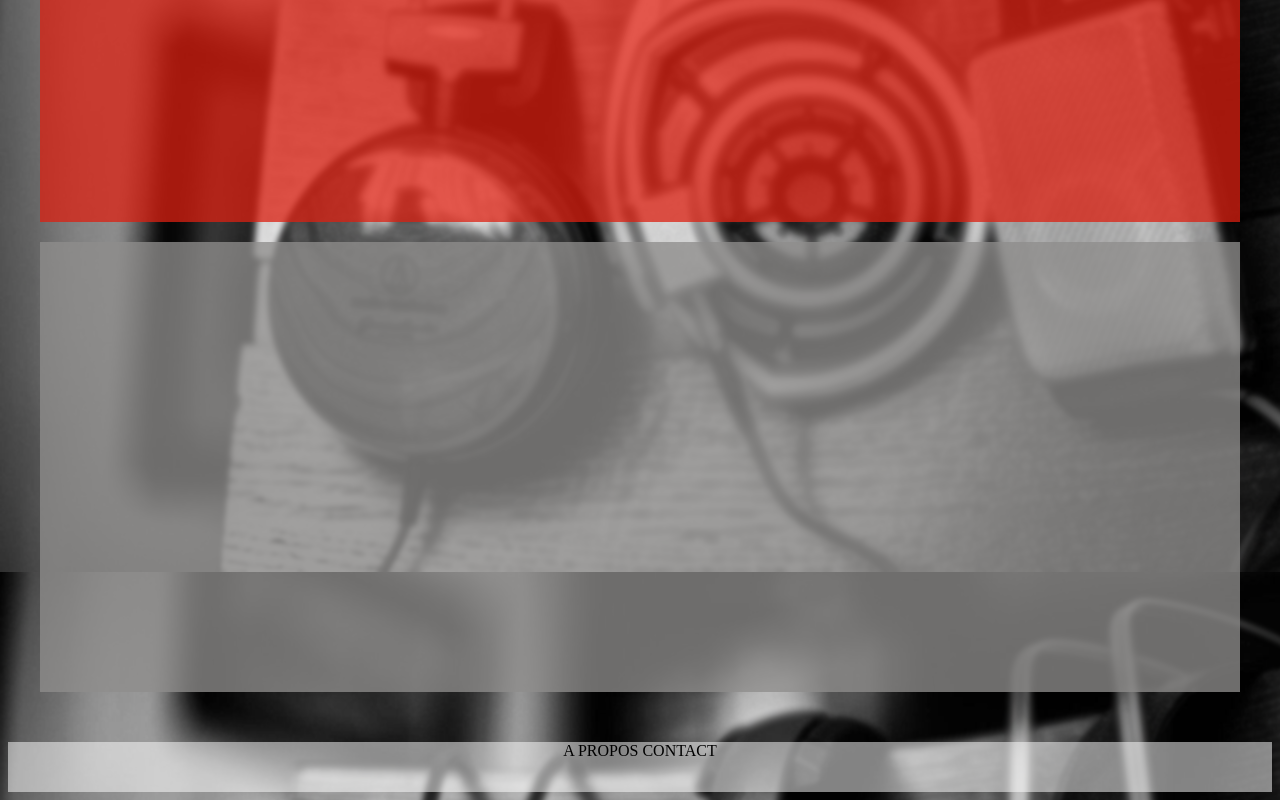
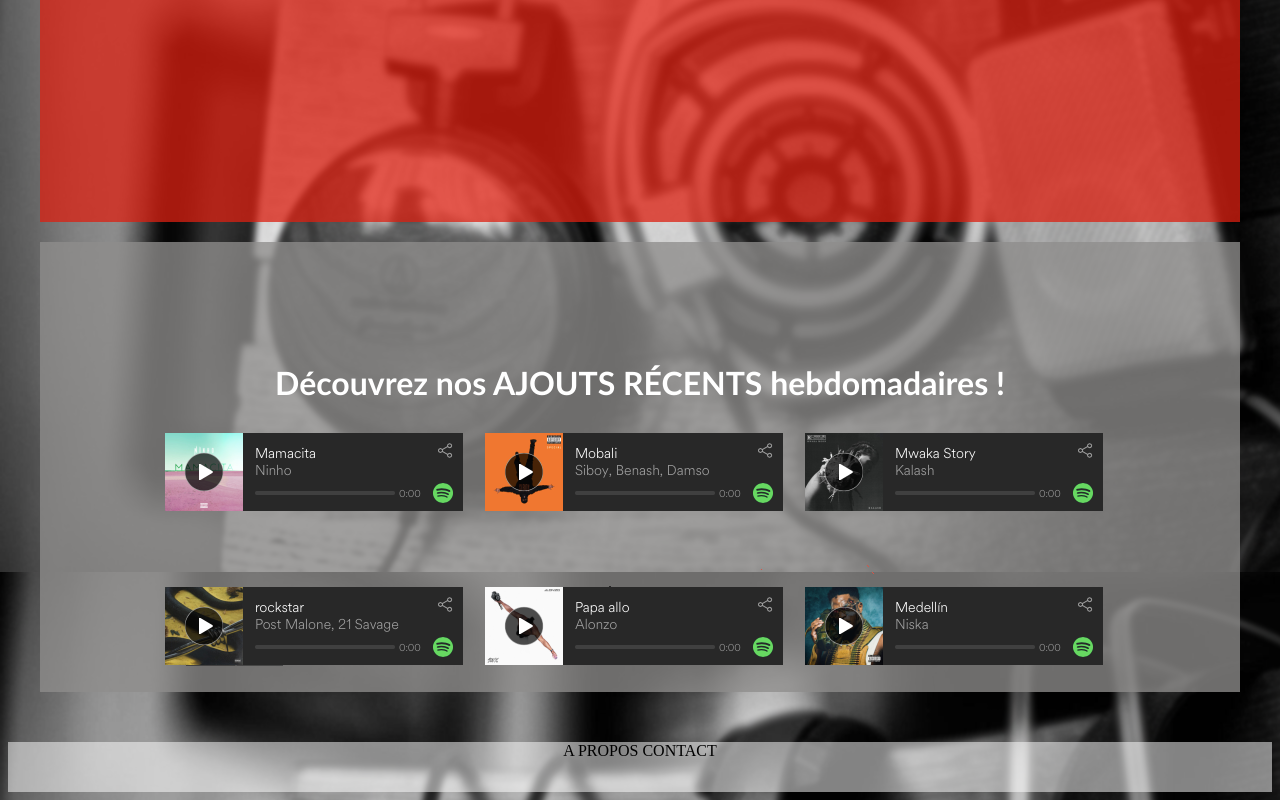
Before and after one commit to ctrauet/shymm, a plain HTML site: page home.html in a window 1280 px wide. Shown: the part 328-1128 px from the top of the page. Drawn offline with nearby package versions, Linux system fonts and the light colour scheme; no server answers.

Commit message:
presque fin day 55555

```diff
--- a/home.css
+++ b/home.css
@@ -125,7 +125,6 @@ body
     height:250px;
     background-color:rgba(221, 31, 17, 0.747);
     font-family:"Trebuchet MS",Arial,sans-serif;
-
     float: center;
     text-align: center;
     margin-left: auto;
@@ -139,6 +138,7 @@ body
     width:1000px;
     height:250px;
     background-color:rgba(143, 142, 140, 0.774);
+    font-family:"Trebuchet MS",Arial,sans-serif;
     float:center;
     text-align: center;
     margin-left: auto;
--- a/home.html
+++ b/home.html
@@ -46,10 +46,8 @@
         </div>
 
         <div id="contenu2">
-            <il
-                id="musiques">
-            </il>
-
+                <h1><a href="top.html">D&eacute;couvrez nos <strong>AJOUTS R&Eacute;CENTS</strong> hebdomadaires !</a></h1>
+                <img src="images/capture.png" alt="capture" title="capture" id="logo"/>
         </div>
         <footer>
             A PROPOS
```
Also changed, not shown: images/capture.png (added).
